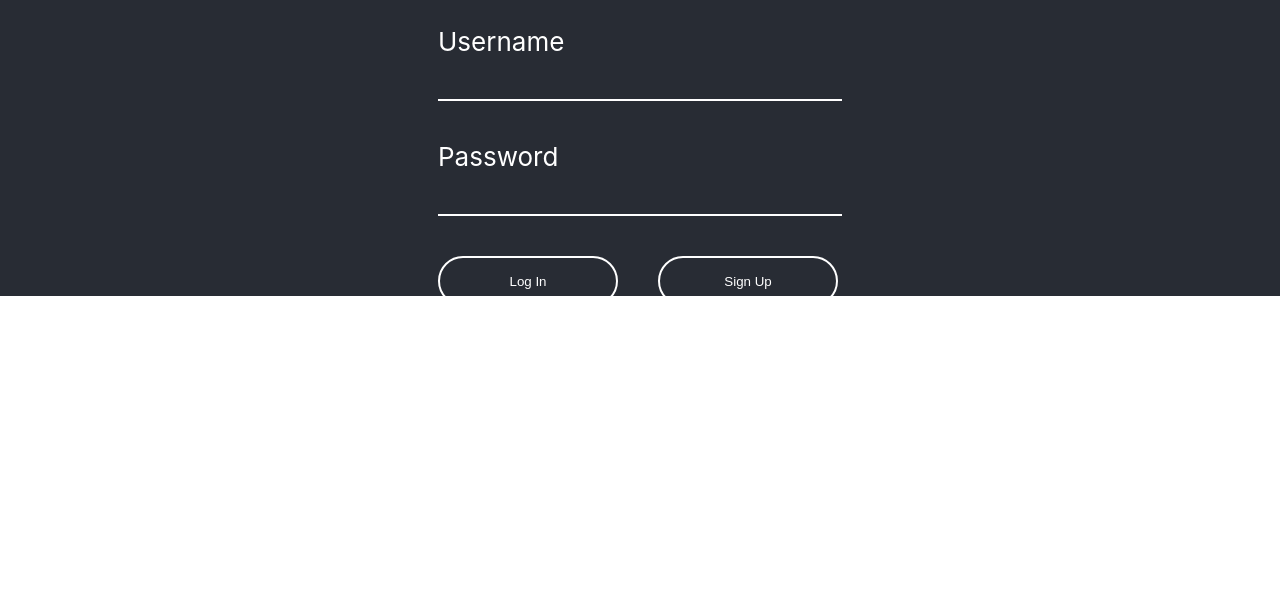
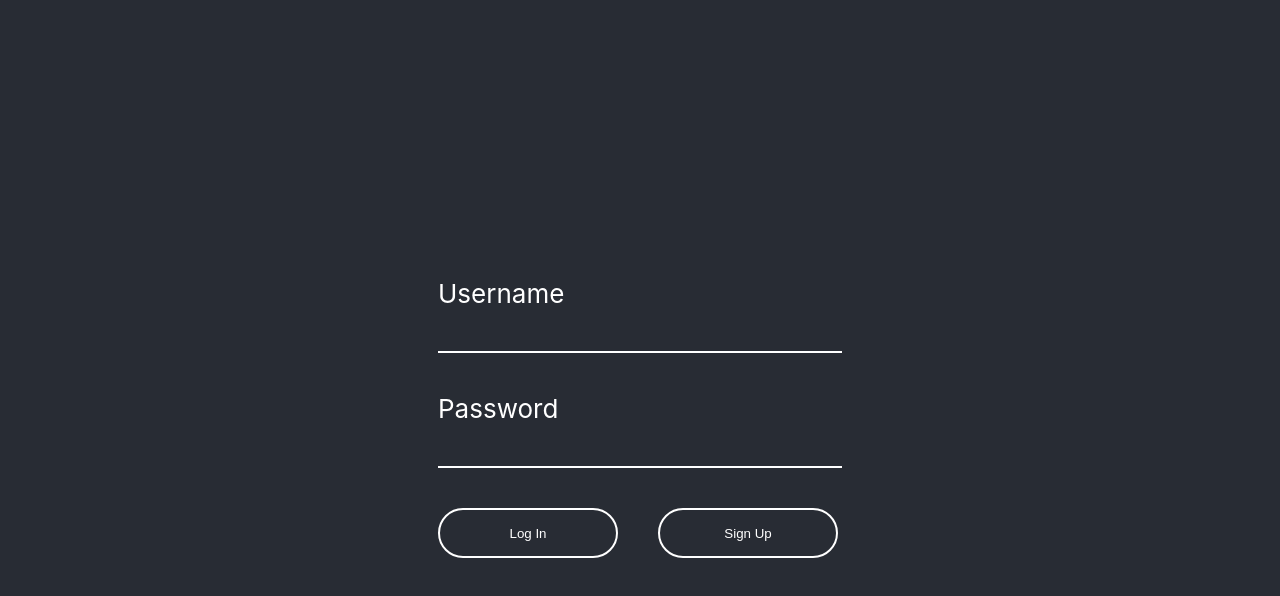
Before and after one commit to MrKneetjie/forex-journaling-client, a React (Create React App) app: page / in a window 1280 px wide. Shown: the top 596 px of the page. Built offline with nearby package versions, Linux system fonts and the light colour scheme.

Commit message:
Fixed app height and moved login into folder

```diff
--- a/src/App.css
+++ b/src/App.css
@@ -1,7 +1,7 @@
 .App {
   text-align: center;
   background-color: #282c34;
-  height: 100%;
+  height: 100vh;
   width: 100%;
 
   display: flex;
--- a/src/App.js
+++ b/src/App.js
@@ -1,7 +1,7 @@
 import React, { Component } from 'react';
 import './App.css';
 
-import Login from "./Components/Login.js"
+import Login from "./Components/Login/Login.js"
 
 class App extends Component {
   render() {
```
Also changed, not shown: src/Components/Login/Login.css (renamed from src/Components/Login.css), src/Components/Login/Login.js (renamed from src/Components/Login.js).
